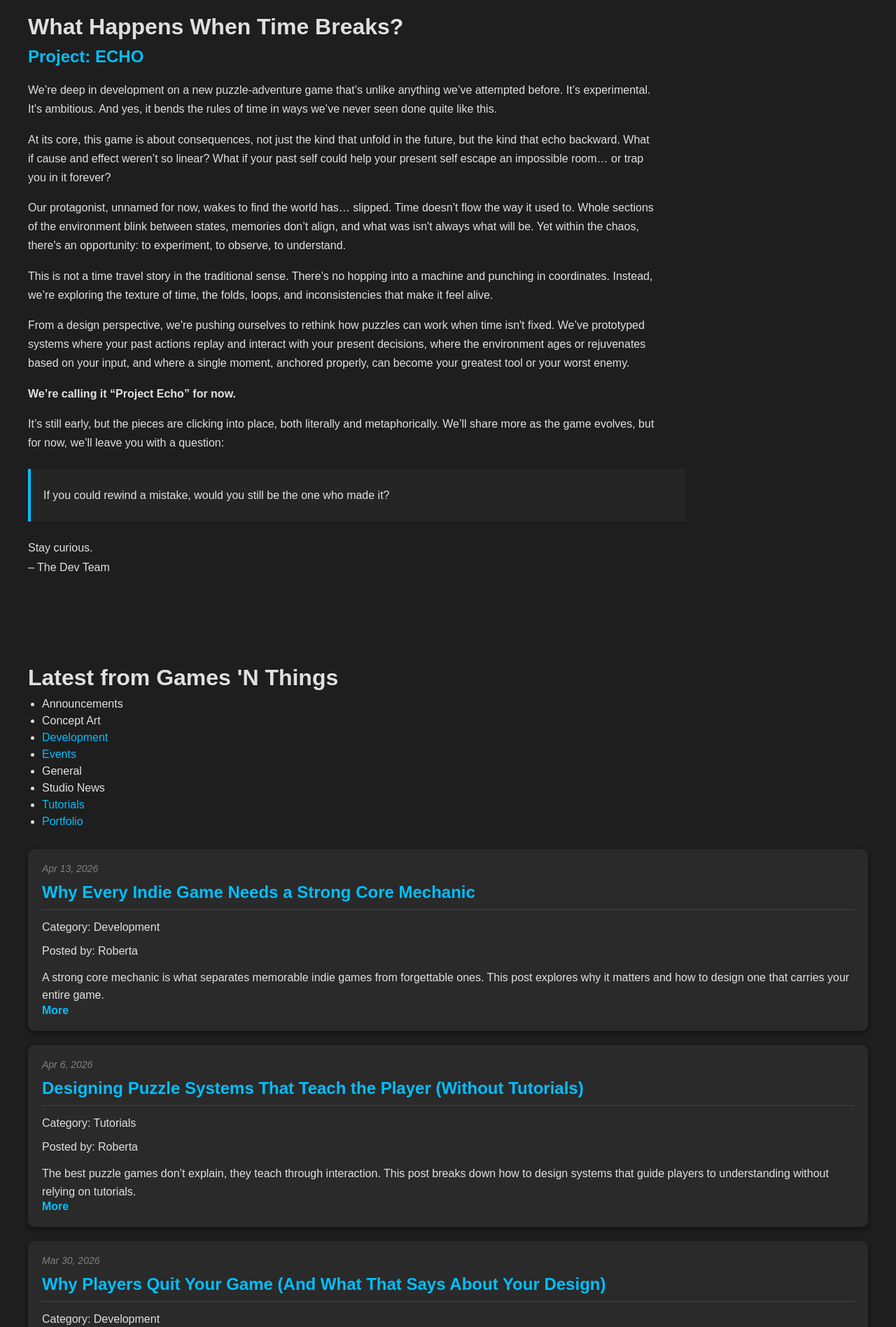
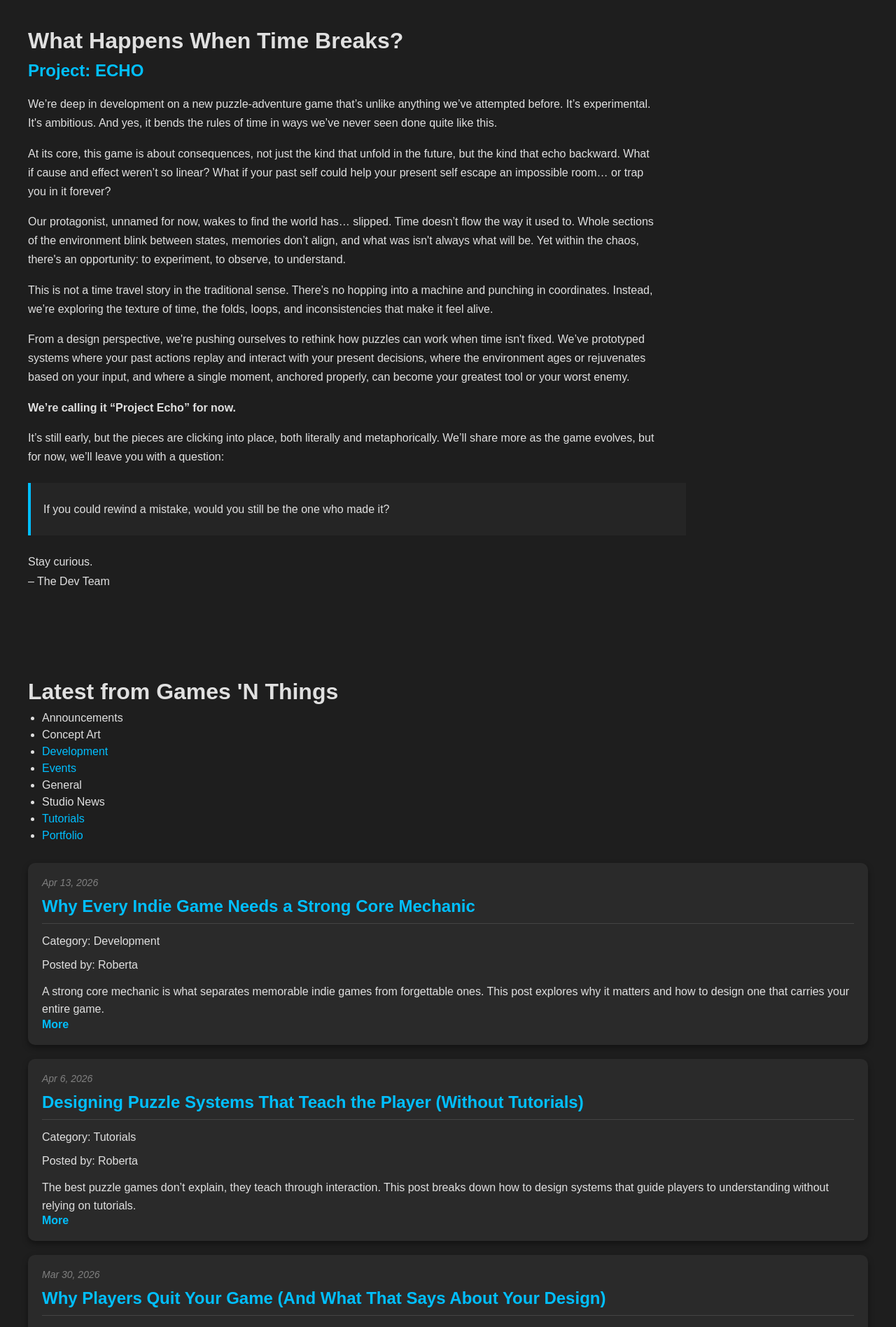
Before and after one commit to ScriptureExamined/NovawrightStudios, a Jekyll site: the page built from index.html, in a window 1280 px wide. Shown: the part 526-2422 px from the top of the page at 70% size. Built offline with Jekyll 4.4.1, drawn with Linux system fonts in a browser that asks for light colours.

Commit message:
Update style.css

```diff
--- a/assets/css/style.css
+++ b/assets/css/style.css
@@ -1049,3 +1049,13 @@
 .hero-right h1 {
     white-space: nowrap;
 }
+
+.hero {
+    padding-bottom: 20px;
+    margin-bottom: 0;
+}
+
+.home-feature {
+    padding-top: 20px;
+    margin-top: 0;
+}
```
